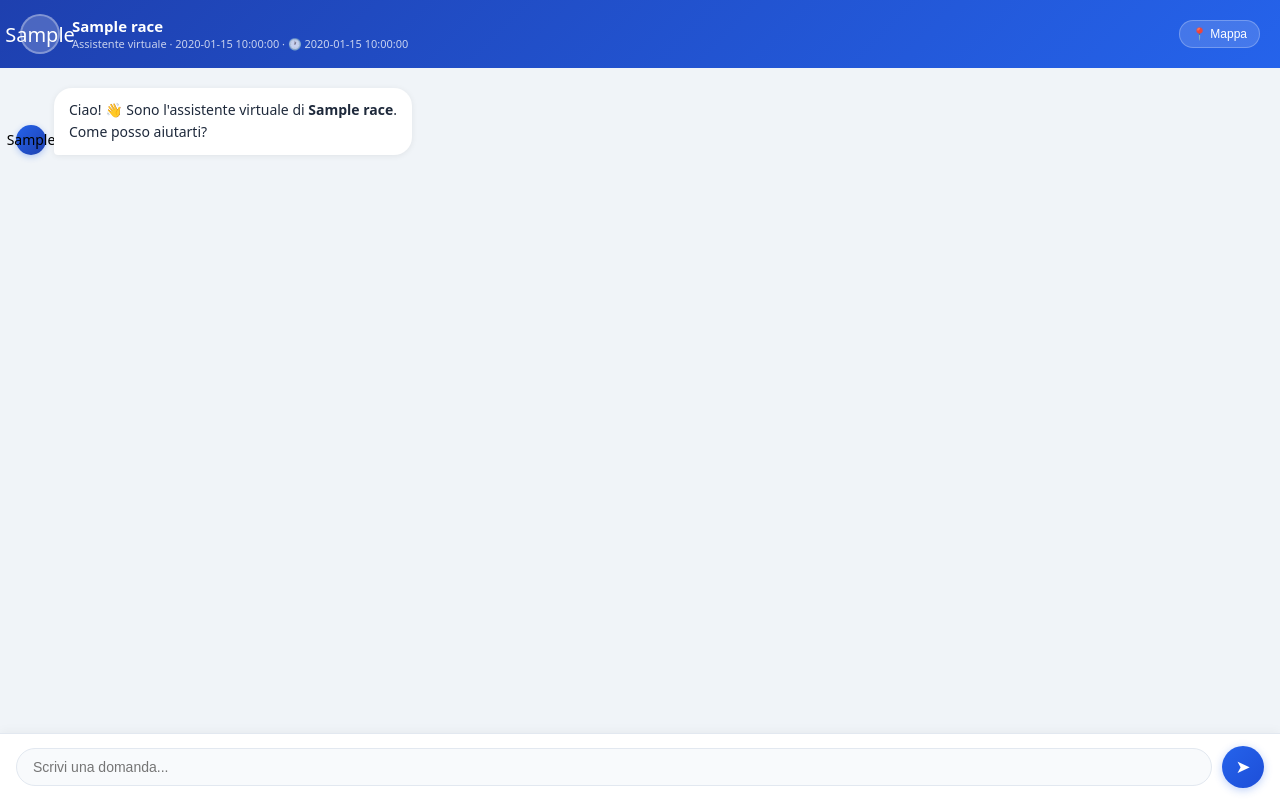
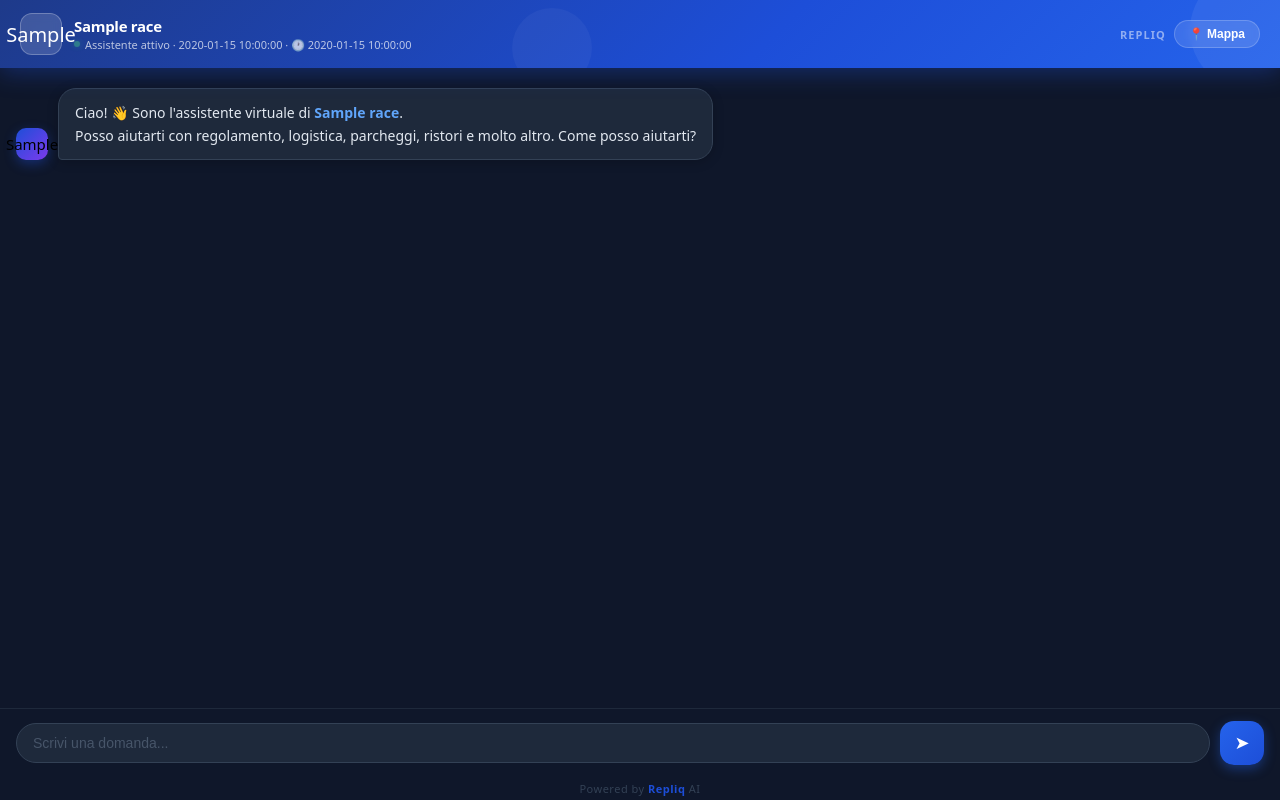
Before and after one commit to giacomonalesso93-maker/racebot-backend, a Python web app: template templates/chat.html in a window 1280 px wide. Run offline with Jinja, Linux system fonts and the light colour scheme; the template is opened without the code that fills it: most values are stand-ins (such as "Sample title", 1, 10 or a date in 2020).

Commit message:
Redesign chatbot dark mode aggressivo Repliq

```diff
--- a/templates/chat.html
+++ b/templates/chat.html
@@ -3,148 +3,245 @@
 <head>
   <meta charset="UTF-8">
   <meta name="viewport" content="width=device-width, initial-scale=1.0">
-  <title>{{ race.name }} — Assistente virtuale</title>
+  <title>{{ race.name }} — Repliq</title>
   <link rel="stylesheet" href="https://unpkg.com/leaflet@1.9.4/dist/leaflet.css"/>
   <script src="https://unpkg.com/leaflet@1.9.4/dist/leaflet.js"></script>
   <style>
     * { box-sizing: border-box; margin: 0; padding: 0; }
-    body { font-family: system-ui, -apple-system, sans-serif; background: #f0f4f8; display: flex; flex-direction: column; height: 100vh; }
+    body {
+      font-family: system-ui, -apple-system, sans-serif;
+      background: #0f172a;
+      display: flex; flex-direction: column; height: 100vh;
+      overflow: hidden;
+    }
 
+    /* ── HEADER ── */
     header {
-      background: linear-gradient(135deg, #1e40af 0%, #2563eb 100%);
-      color: white; padding: 14px 20px;
+      background: linear-gradient(135deg, #1e3a8a 0%, #1d4ed8 60%, #2563eb 100%);
+      color: white;
+      padding: 0 20px;
+      height: 68px;
       display: flex; align-items: center; justify-content: space-between;
-      box-shadow: 0 2px 12px rgba(37,99,235,0.3); flex-shrink: 0;
+      flex-shrink: 0;
+      box-shadow: 0 4px 24px rgba(29,78,216,0.4);
+      position: relative;
+      overflow: hidden;
     }
-    .header-left { display: flex; align-items: center; gap: 12px; }
+    header::before {
+      content: '';
+      position: absolute; top: -30px; right: -30px;
+      width: 120px; height: 120px;
+      background: rgba(255,255,255,0.06);
+      border-radius: 50%;
+    }
+    header::after {
+      content: '';
+      position: absolute; bottom: -20px; left: 40%;
+      width: 80px; height: 80px;
+      background: rgba(255,255,255,0.04);
+      border-radius: 50%;
+    }
+
+    .header-left { display: flex; align-items: center; gap: 12px; position: relative; z-index: 1; }
     .header-avatar {
-      width: 40px; height: 40px; border-radius: 50%;
-      background: rgba(255,255,255,0.2); border: 2px solid rgba(255,255,255,0.3);
-      display: flex; align-items: center; justify-content: center; font-size: 20px;
+      width: 42px; height: 42px; border-radius: 12px;
+      background: rgba(255,255,255,0.15);
+      border: 1.5px solid rgba(255,255,255,0.25);
+      display: flex; align-items: center; justify-content: center;
+      font-size: 20px; backdrop-filter: blur(4px);
     }
-    .header-info h1 { font-size: 15px; font-weight: 700; line-height: 1.2; }
-    .header-info p { font-size: 11px; opacity: 0.75; margin-top: 1px; }
-    .header-actions { display: flex; gap: 8px; align-items: center; }
+    .header-info h1 { font-size: 15px; font-weight: 800; line-height: 1.2; letter-spacing: -0.3px; }
+    .header-info .subtitle {
+      font-size: 11px; opacity: 0.7; margin-top: 2px;
+      display: flex; align-items: center; gap: 5px;
+    }
+    .online-dot {
+      width: 6px; height: 6px; background: #4ade80;
+      border-radius: 50%; display: inline-block;
+      box-shadow: 0 0 6px rgba(74,222,128,0.6);
+      animation: pulse-green 2s infinite;
+    }
+    @keyframes pulse-green { 0%,100%{opacity:1;} 50%{opacity:0.5;} }
+
+    .header-right { display: flex; align-items: center; gap: 8px; position: relative; z-index: 1; }
+    .header-brand {
+      font-size: 11px; font-weight: 900; letter-spacing: 1px;
+      color: rgba(255,255,255,0.5); text-transform: uppercase;
+    }
     .header-btn {
-      background: rgba(255,255,255,0.15); border: 1px solid rgba(255,255,255,0.25);
-      color: white; padding: 6px 12px; border-radius: 20px; font-size: 12px;
-      cursor: pointer; text-decoration: none; transition: background 0.15s;
+      background: rgba(255,255,255,0.12);
+      border: 1px solid rgba(255,255,255,0.2);
+      color: white; padding: 6px 14px; border-radius: 20px;
+      font-size: 12px; font-weight: 600;
+      cursor: pointer; text-decoration: none;
+      transition: background 0.15s, transform 0.1s;
+      backdrop-filter: blur(4px);
     }
-    .header-btn:hover { background: rgba(255,255,255,0.25); }
+    .header-btn:hover { background: rgba(255,255,255,0.22); transform: translateY(-1px); }
 
-    #map-panel { display: none; background: white; border-bottom: 1px solid #e2e8f0; flex-shrink: 0; }
+    /* ── MAP ── */
+    #map-panel { display: none; flex-shrink: 0; border-bottom: 1px solid #1e293b; }
     #map { height: 200px; }
-    .loc-chips { padding: 8px 14px; display: flex; flex-wrap: wrap; gap: 6px; }
-    .loc-chip { font-size: 12px; background: #f1f5f9; border-radius: 20px; padding: 4px 10px; text-decoration: none; color: #475569; border: 1px solid #e2e8f0; }
-    .loc-chip:hover { background: #e2e8f0; }
+    .loc-chips { padding: 8px 14px; display: flex; flex-wrap: wrap; gap: 6px; background: #0f172a; }
+    .loc-chip {
+      font-size: 12px; background: #1e293b; border-radius: 20px;
+      padding: 4px 12px; text-decoration: none; color: #94a3b8;
+      border: 1px solid #334155; transition: all 0.15s;
+    }
+    .loc-chip:hover { background: #2563eb; color: white; border-color: #2563eb; }
 
+    /* ── MESSAGES ── */
     .messages {
       flex: 1; overflow-y: auto; padding: 20px 16px;
-      display: flex; flex-direction: column; gap: 14px; background: #f0f4f8;
+      display: flex; flex-direction: column; gap: 16px;
+      background: #0f172a;
     }
-    .messages::-webkit-scrollbar { width: 4px; }
-    .messages::-webkit-scrollbar-thumb { background: #cbd5e1; border-radius: 4px; }
+    .messages::-webkit-scrollbar { width: 3px; }
+    .messages::-webkit-scrollbar-thumb { background: #334155; border-radius: 4px; }
 
-    .msg-row { display: flex; align-items: flex-end; gap: 8px; }
+    .msg-row { display: flex; align-items: flex-end; gap: 10px; }
     .msg-row.user-row { flex-direction: row-reverse; }
 
     .msg-avatar {
-      width: 30px; height: 30px; border-radius: 50%; flex-shrink: 0;
-      background: linear-gradient(135deg, #2563eb, #1e40af);
+      width: 32px; height: 32px; border-radius: 10px; flex-shrink: 0;
+      background: linear-gradient(135deg, #1d4ed8, #7c3aed);
       display: flex; align-items: center; justify-content: center;
-      font-size: 14px; box-shadow: 0 2px 6px rgba(37,99,235,0.3);
+      font-size: 15px; box-shadow: 0 4px 12px rgba(29,78,216,0.4);
     }
+
     .msg {
-      max-width: 72%; padding: 11px 15px; font-size: 14px; line-height: 1.6;
+      max-width: 74%; padding: 12px 16px;
+      font-size: 14px; line-height: 1.65;
       border-radius: 18px; word-wrap: break-word;
     }
     .msg.bot {
-      background: white; color: #1e293b;
-      box-shadow: 0 1px 6px rgba(0,0,0,0.07); border-bottom-left-radius: 4px;
+      background: #1e293b;
+      color: #e2e8f0;
+      border: 1px solid #334155;
+      border-bottom-left-radius: 4px;
+      box-shadow: 0 2px 12px rgba(0,0,0,0.2);
     }
+    .msg.bot strong { color: #60a5fa; }
+    .msg.bot a { color: #60a5fa; text-decoration: underline; }
     .msg.user {
       background: linear-gradient(135deg, #2563eb, #1d4ed8);
       color: white; border-bottom-right-radius: 4px;
-      box-shadow: 0 2px 8px rgba(37,99,235,0.25);
+      box-shadow: 0 4px 16px rgba(37,99,235,0.35);
     }
-    /* Cursore lampeggiante durante lo streaming */
     .msg.streaming::after {
-      content: "▋"; display: inline; animation: blink 0.7s step-end infinite;
-      color: #2563eb; margin-left: 1px; font-size: 13px;
+      content: "▋"; display: inline;
+      animation: blink 0.7s step-end infinite;
+      color: #60a5fa; margin-left: 2px; font-size: 12px;
     }
-    @keyframes blink { 0%,100% { opacity:1; } 50% { opacity:0; } }
+    @keyframes blink { 0%,100%{opacity:1;} 50%{opacity:0;} }
 
-    .typing-indicator { display: flex; align-items: center; gap: 4px; padding: 13px 16px; }
+    .typing-indicator { display: flex; align-items: center; gap: 5px; padding: 14px 18px; }
     .typing-indicator span {
-      width: 7px; height: 7px; background: #94a3b8; border-radius: 50%;
+      width: 7px; height: 7px; background: #475569; border-radius: 50%;
       animation: bounce 1.2s infinite;
     }
     .typing-indicator span:nth-child(2) { animation-delay: 0.2s; }
     .typing-indicator span:nth-child(3) { animation-delay: 0.4s; }
     @keyframes bounce {
-      0%,60%,100% { transform: translateY(0); opacity:.5; }
-      30% { transform: translateY(-6px); opacity:1; }
+      0%,60%,100% { transform:translateY(0); opacity:.4; }
+      30% { transform:translateY(-7px); opacity:1; }
     }
 
+    /* ── INPUT ── */
     .input-area {
-      background: white; padding: 12px 16px;
+      background: #0f172a;
+      padding: 12px 16px 16px;
       display: flex; gap: 10px; align-items: center;
-      border-top: 1px solid #e2e8f0;
-      box-shadow: 0 -2px 10px rgba(0,0,0,0.04); flex-shrink: 0;
+      border-top: 1px solid #1e293b;
+      flex-shrink: 0;
     }
-    .input-area input {
-      flex: 1; padding: 10px 16px;
-      border: 1.5px solid #e2e8f0; border-radius: 24px;
-      font-size: 14px; outline: none; background: #f8fafc;
-      transition: border-color 0.15s, background 0.15s;
+    .input-wrap {
+      flex: 1; display: flex; align-items: center;
+      background: #1e293b;
+      border: 1.5px solid #334155;
+      border-radius: 24px;
+      padding: 0 16px;
+      transition: border-color 0.2s, box-shadow 0.2s;
     }
-    .input-area input:focus { border-color: #2563eb; background: white; }
+    .input-wrap:focus-within {
+      border-color: #2563eb;
+      box-shadow: 0 0 0 3px rgba(37,99,235,0.15);
+    }
+    .input-wrap input {
+      flex: 1; padding: 11px 0;
+      border: none; background: transparent;
+      font-size: 14px; outline: none;
+      color: #e2e8f0;
+    }
+    .input-wrap input::placeholder { color: #475569; }
+
     .send-btn {
-      width: 42px; height: 42px; border-radius: 50%;
+      width: 44px; height: 44px; border-radius: 14px;
       background: linear-gradient(135deg, #2563eb, #1d4ed8);
       border: none; color: white; font-size: 18px;
       cursor: pointer; display: flex; align-items: center; justify-content: center;
-      box-shadow: 0 2px 8px rgba(37,99,235,0.3);
-      transition: transform 0.15s, box-shadow 0.15s; flex-shrink: 0;
+      box-shadow: 0 4px 12px rgba(37,99,235,0.4);
+      transition: transform 0.15s, box-shadow 0.15s, opacity 0.15s;
+      flex-shrink: 0;
     }
-    .send-btn:hover { transform: scale(1.05); box-shadow: 0 4px 12px rgba(37,99,235,0.4); }
-    .send-btn:disabled { background: #e2e8f0; box-shadow: none; cursor: not-allowed; transform: none; }
+    .send-btn:hover { transform: scale(1.06) translateY(-1px); box-shadow: 0 6px 16px rgba(37,99,235,0.5); }
+    .send-btn:disabled { opacity: 0.4; box-shadow: none; cursor: not-allowed; transform: none; }
 
+    .powered-by {
+      text-align: center; font-size: 11px; color: #334155;
+      padding-bottom: 4px; letter-spacing: 0.5px;
+    }
+    .powered-by span { color: #1d4ed8; font-weight: 700; }
+
+    /* ── MODAL ── */
     .modal-overlay {
       display: none; position: fixed; inset: 0;
-      background: rgba(15,23,42,0.5); backdrop-filter: blur(4px);
+      background: rgba(0,0,0,0.7); backdrop-filter: blur(6px);
       align-items: flex-end; justify-content: center; z-index: 999;
     }
     .modal-sheet {
-      background: white; border-radius: 20px 20px 0 0; padding: 24px 24px 32px;
-      width: 100%; max-width: 480px; animation: slideUp 0.25s ease;
+      background: #1e293b; border-radius: 24px 24px 0 0;
+      padding: 24px 24px 36px;
+      width: 100%; max-width: 480px;
+      border-top: 1px solid #334155;
+      animation: slideUp 0.25s ease;
     }
-    @keyframes slideUp { from { transform: translateY(100%); } to { transform: translateY(0); } }
-    .modal-sheet h3 { font-size: 16px; font-weight: 700; margin-bottom: 6px; }
+    @keyframes slideUp { from{transform:translateY(100%);} to{transform:translateY(0);} }
+    .modal-handle { width: 36px; height: 4px; background: #334155; border-radius: 2px; margin: 0 auto 20px; }
+    .modal-sheet h3 { font-size: 16px; font-weight: 800; color: #f1f5f9; margin-bottom: 6px; }
     .modal-sheet p { font-size: 13px; color: #64748b; margin-bottom: 16px; line-height: 1.5; }
     .modal-sheet input {
-      width: 100%; padding: 11px 14px; border: 1.5px solid #e2e8f0;
-      border-radius: 10px; font-size: 14px; outline: none; margin-bottom: 12px;
+      width: 100%; padding: 12px 14px;
+      background: #0f172a; border: 1.5px solid #334155;
+      border-radius: 12px; font-size: 14px; outline: none;
+      color: #e2e8f0; margin-bottom: 12px;
+      transition: border-color 0.2s;
     }
     .modal-sheet input:focus { border-color: #2563eb; }
+    .modal-sheet input::placeholder { color: #475569; }
     .modal-sheet .modal-actions { display: flex; gap: 8px; }
     .modal-sheet .modal-actions button {
-      flex: 1; padding: 11px; border: none; border-radius: 10px;
-      font-size: 14px; font-weight: 600; cursor: pointer;
+      flex: 1; padding: 12px; border: none; border-radius: 12px;
+      font-size: 14px; font-weight: 700; cursor: pointer; transition: opacity 0.15s;
     }
-    .modal-handle { width: 36px; height: 4px; background: #e2e8f0; border-radius: 2px; margin: 0 auto 20px; }
+    .modal-sheet .modal-actions button:hover { opacity: 0.88; }
   </style>
 </head>
 <body>
+
   <header>
     <div class="header-left">
       <div class="header-avatar">{{ race.sport_type_emoji or "🏃" }}</div>
       <div class="header-info">
         <h1>{{ race.name }}</h1>
-        <p>Assistente virtuale{% if race.date %} · {{ race.date }}{% endif %}{% if race.start_time %} · 🕐 {{ race.start_time }}{% endif %}</p>
+        <div class="subtitle">
+          <span class="online-dot"></span>
+          Assistente attivo{% if race.date %} · {{ race.date }}{% endif %}{% if race.start_time %} · 🕐 {{ race.start_time }}{% endif %}
+        </div>
       </div>
     </div>
-    <div class="header-actions">
+    <div class="header-right">
+      <span class="header-brand">Repliq</span>
       <button class="header-btn" onclick="toggleMap()">📍 Mappa</button>
       {% if is_organizer %}<a href="/dashboard" class="header-btn">← Dashboard</a>{% endif %}
     </div>
@@ -158,14 +255,17 @@
   <div class="messages" id="messages">
     <div class="msg-row">
       <div class="msg-avatar">{{ race.sport_type_emoji or "🏃" }}</div>
-      <div class="msg bot">Ciao! 👋 Sono l'assistente virtuale di <strong>{{ race.name }}</strong>.<br>Come posso aiutarti?</div>
+      <div class="msg bot">Ciao! 👋 Sono l'assistente virtuale di <strong>{{ race.name }}</strong>.<br>Posso aiutarti con regolamento, logistica, parcheggi, ristori e molto altro. Come posso aiutarti?</div>
     </div>
   </div>
 
   <div class="input-area">
-    <input type="text" id="question" placeholder="Scrivi una domanda..." autocomplete="off">
+    <div class="input-wrap">
+      <input type="text" id="question" placeholder="Scrivi una domanda..." autocomplete="off">
+    </div>
     <button class="send-btn" id="send-btn" onclick="sendMessage()">➤</button>
   </div>
+  <div class="powered-by">Powered by <span>Repliq</span> AI</div>
 
   <div class="modal-overlay" id="email-modal">
     <div class="modal-sheet">
@@ -175,7 +275,7 @@
       <input type="email" id="participant-email" placeholder="tua@email.it">
       <div class="modal-actions">
         <button onclick="submitEmail()" style="background:linear-gradient(135deg,#2563eb,#1d4ed8);color:white;">Invia</button>
-        <button onclick="closeModal()" style="background:#f1f5f9;color:#475569;">Salta</button>
+        <button onclick="closeModal()" style="background:#334155;color:#94a3b8;">Salta</button>
       </div>
     </div>
   </div>
@@ -189,13 +289,10 @@
     const input = document.getElementById("question");
     let mapInitialized = false;
     let pendingTicketId = null;
-
-    // ── Storico conversazione ──
     let conversationHistory = [];
 
     input.addEventListener("keydown", e => { if (e.key === "Enter") sendMessage(); });
 
-    // ── Mappa ──
     function toggleMap() {
       const panel = document.getElementById("map-panel");
       panel.style.display = (panel.style.display === "none" || !panel.style.display) ? "block" : "none";
@@ -219,25 +316,27 @@
       const withCoords = locations.filter(l => l.lat && l.lng);
       if (withCoords.length > 0 || gpxPoints > 0) {
         const map = L.map('map');
-        L.tileLayer('https://{s}.tile.openstreetmap.org/{z}/{x}/{y}.png').addTo(map);
+        L.tileLayer('https://{s}.tile.openstreetmap.org/{z}/{x}/{y}.png', {
+          className: 'dark-tiles'
+        }).addTo(map);
         if (gpxBbox) map.fitBounds(gpxBbox, { padding: [10,10] });
         else if (withCoords.length > 0) map.setView([withCoords[0].lat, withCoords[0].lng], 13);
         if (gpxPoints > 0) {
           fetch('/api/races/' + raceId + '/gpx-track').then(r=>r.json()).then(track => {
             if (!track||!track.length) return;
-            L.polyline(track.map(p=>[+p[0],+p[1]]), { color:'#2563eb', weight:3, opacity:0.85 }).addTo(map);
+            L.polyline(track.map(p=>[+p[0],+p[1]]), { color:'#3b82f6', weight:3, opacity:0.9 }).addTo(map);
           });
         }
         withCoords.forEach(loc => {
           const icon = L.divIcon({ html: icons[loc.type]||'📍', className:'', iconSize:[24,24] });
           let popup = '<strong>' + loc.name + '</strong>';
           if (loc.provisions) popup += '<br><span style="font-size:12px;">🍌 ' + loc.provisions + '</span>';
+          if (loc.google_maps_url) popup += '<br><a href="' + loc.google_maps_url + '" target="_blank" style="color:#2563eb;font-size:12px;">🗺️ Apri in Maps</a>';
           L.marker([loc.lat, loc.lng], { icon }).addTo(map).bindPopup(popup);
         });
       }
     }
 
-    // ── Aggiunta messaggi ──
     function addMessage(text, type) {
       const row = document.createElement("div");
       row.className = "msg-row" + (type === "user" ? " user-row" : "");
@@ -264,58 +363,43 @@
         .replace(/&/g,"&amp;").replace(/</g,"&lt;").replace(/>/g,"&gt;")
         .replace(/\n/g,"<br>")
         .replace(/\*\*(.*?)\*\*/g,"<strong>$1</strong>")
-        .replace(/\*(.*?)\*/g,"<em>$1</em>");
+        .replace(/\*(.*?)\*/g,"<em>$1</em>")
+        .replace(/(https?:\/\/[^\s<&]+)/g,'<a href="$1" target="_blank">🗺️ Apri mappa</a>');
     }
 
-    // ── Invio con streaming ──
     async function sendMessage() {
       const question = input.value.trim();
       if (!question) return;
-
       const sendBtn = document.getElementById("send-btn");
       input.value = "";
       sendBtn.disabled = true;
-
       addMessage(question, "user");
       conversationHistory.push({ role: "user", content: question });
-
-      // Bubble bot in stato streaming
       const botDiv = addMessage("", "streaming");
       let fullText = "";
-
       try {
         const fd = new FormData();
         fd.append("question", question);
-        // Passa lo storico senza l'ultimo messaggio utente (già nel context)
         fd.append("history", JSON.stringify(conversationHistory.slice(0, -1)));
-
         const resp = await fetch('/api/ask/' + raceId, { method: "POST", body: fd });
         if (!resp.ok) {
           botDiv.className = "msg bot";
           botDiv.innerHTML = fmt("Mi dispiace, si è verificato un errore. Riprova.");
-          conversationHistory.pop();
-          return;
+          conversationHistory.pop(); return;
         }
-
         const reader = resp.body.getReader();
         const dec = new TextDecoder();
         let buf = "";
-
         while (true) {
           const { done, value } = await reader.read();
           if (done) break;
           buf += dec.decode(value, { stream: true });
           const parts = buf.split("\n\n");
           buf = parts.pop();
-
           for (const part of parts) {
             if (!part.startsWith("data: ")) continue;
             const data = part.slice(6);
-
-            if (data === "[DONE]") {
-              botDiv.classList.remove("streaming");
-              continue;
-            }
+            if (data === "[DONE]") { botDiv.classList.remove("streaming"); continue; }
             if (data.startsWith("[META]")) {
               const meta = JSON.parse(data.slice(6));
               conversationHistory.push({ role: "assistant", content: fullText });
@@ -327,10 +411,8 @@
             }
             if (data.startsWith("[ERROR]")) {
               botDiv.classList.remove("streaming");
-              botDiv.innerHTML = fmt("Errore: " + data.slice(7));
-              continue;
+              botDiv.innerHTML = fmt("Errore: " + data.slice(7)); continue;
             }
-
             const token = data.replace(/\\n/g, "\n");
             fullText += token;
             botDiv.innerHTML = fmt(fullText);
@@ -347,7 +429,6 @@
       }
     }
 
-    // ── Email ticket ──
     async function submitEmail() {
       const email = document.getElementById("participant-email").value.trim();
       if (email && pendingTicketId) {
```
